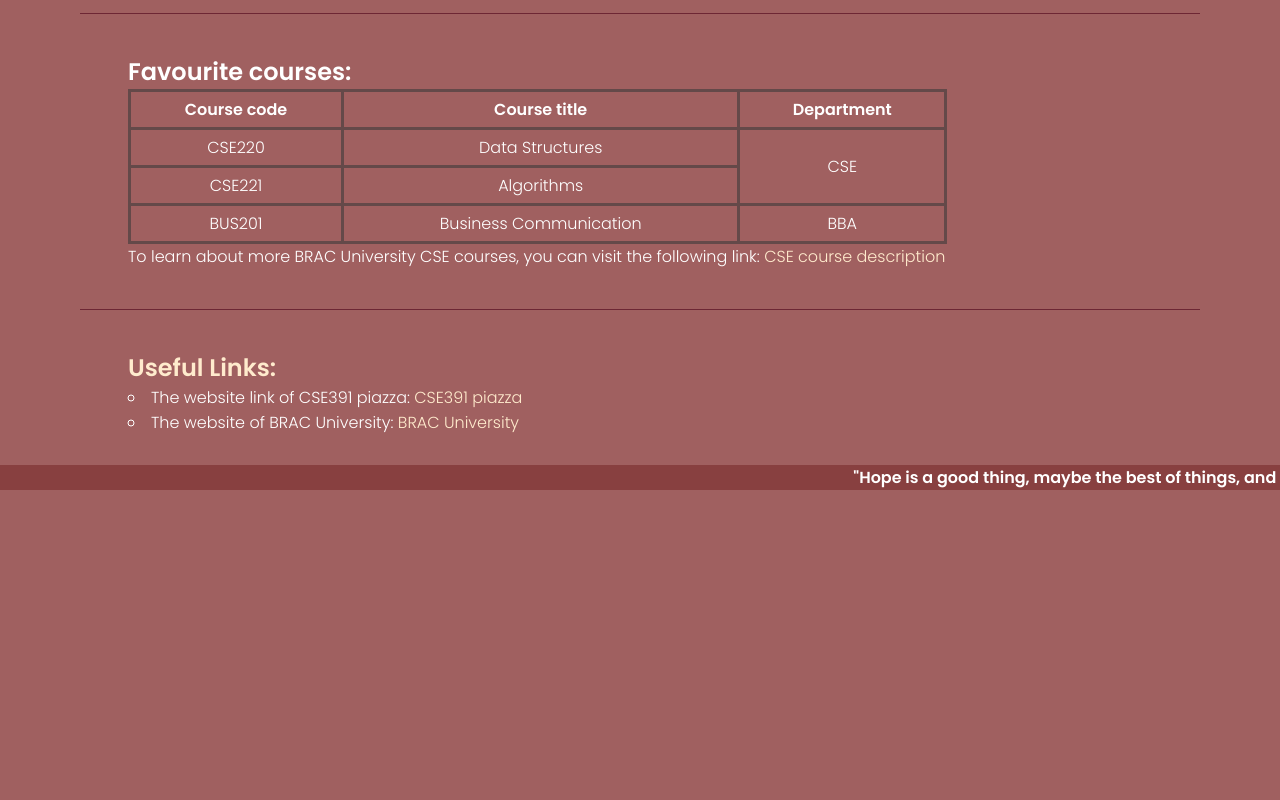
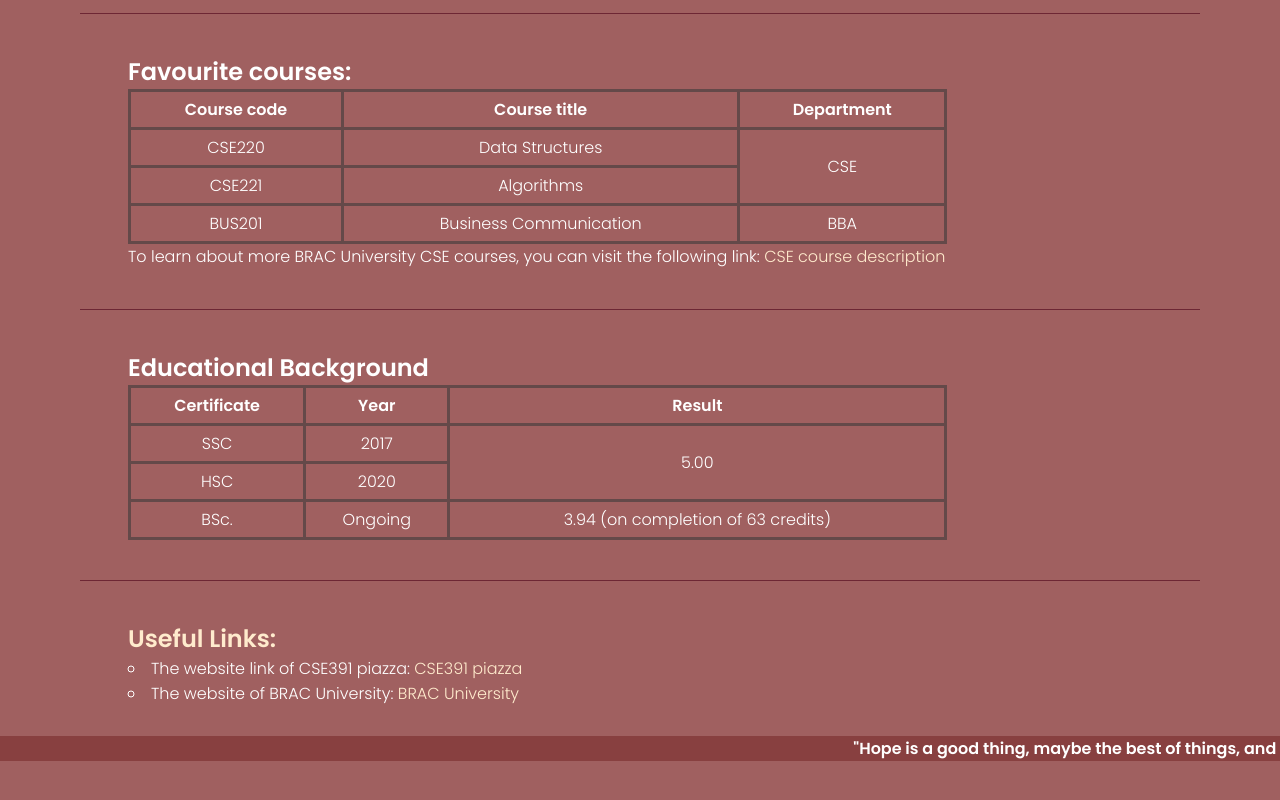
Before and after one commit to monowarzamilabir/portfolio, a plain HTML site: page index.html in a window 1280 px wide. Shown: the part 1862-2662 px from the top of the page. Before the commit the page ends 2412 px from the top, so only its background shows below. Drawn offline with Linux system fonts and the light colour scheme.

Commit message:
updated code

```diff
--- a/index.html
+++ b/index.html
@@ -69,7 +69,7 @@
                     <li><a href="">Home</a></li>
                     <!-- dont forget the # -->
                     <li><a href="#p_info">Personal Information</a></li>
-                    <li><a href="#u_link">Useful Links</a></li>
+                    <li><a href="#e_background">Educational Background</a></li>
                 </ul>
             </div>
         </nav>
@@ -114,7 +114,7 @@
 
             </div>
             <div class="rightsection">
-                <img src="profile1.png" alt="this is an image" style="width: 80%;">
+                <img src="profile.png" alt="this is an image" style="width: 80%;">
             </div>
         </section>
         <hr>
@@ -216,6 +216,36 @@
 
         <hr>
 
+        <section class="section">
+            <a name="e_background" style="color: white; ">
+                <h1>Educational Background</h1>
+            </a>
+            <table>
+                <tr>
+                    <th>Certificate</th>
+                    <th>Year</th>
+                    <th>Result</th>
+                </tr>
+                <tr>
+                    <td>SSC</td>
+                    <td>2017</td>
+                    <td rowspan="2">5.00</td>
+                </tr>
+                <tr>
+                    <td>HSC</td>
+                    <td>2020</td>
+
+                </tr>
+                <tr>
+                    <td>BSc.</td>
+                    <td>Ongoing</td>
+                    <td>3.94 (on completion of 63 credits)</td>
+                </tr>
+            </table>
+        </section>
+
+        <hr>
+
         <section class="list">
 
             <h1>
```
Also changed, not shown: profile.png (added), profile1.png (deleted).
